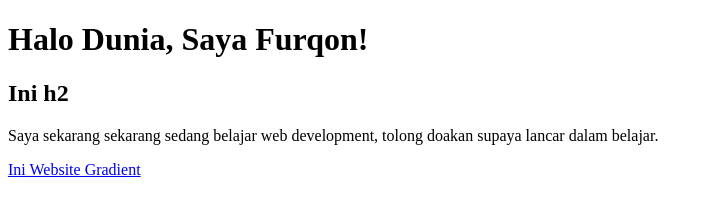
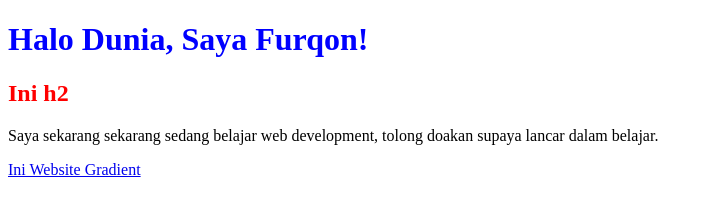
Before and after one commit to Furfur23/html-css-js-basics-withgradient, a plain HTML site: page index.html in a window 1280 px wide. Shown: the whole page, without its empty margins (0-708 px from the left). Drawn offline with Linux system fonts and the light colour scheme.

Commit message:
Inline CSS

```diff
--- a/index.html
+++ b/index.html
@@ -6,10 +6,10 @@
     <title>Website Sederhana</title>
 </head>
 <body>
-    <h1>
+    <h1 style="color: blue;font-size: 140 px;">
         Halo Dunia, Saya Furqon!
     </h1>
-    <h2>
+    <h2 style="color: red; font-size: 80 px;">
         Ini h2
     </h2>
     <p>Saya sekarang sekarang sedang belajar web development, tolong doakan supaya lancar dalam belajar. </p>
```
